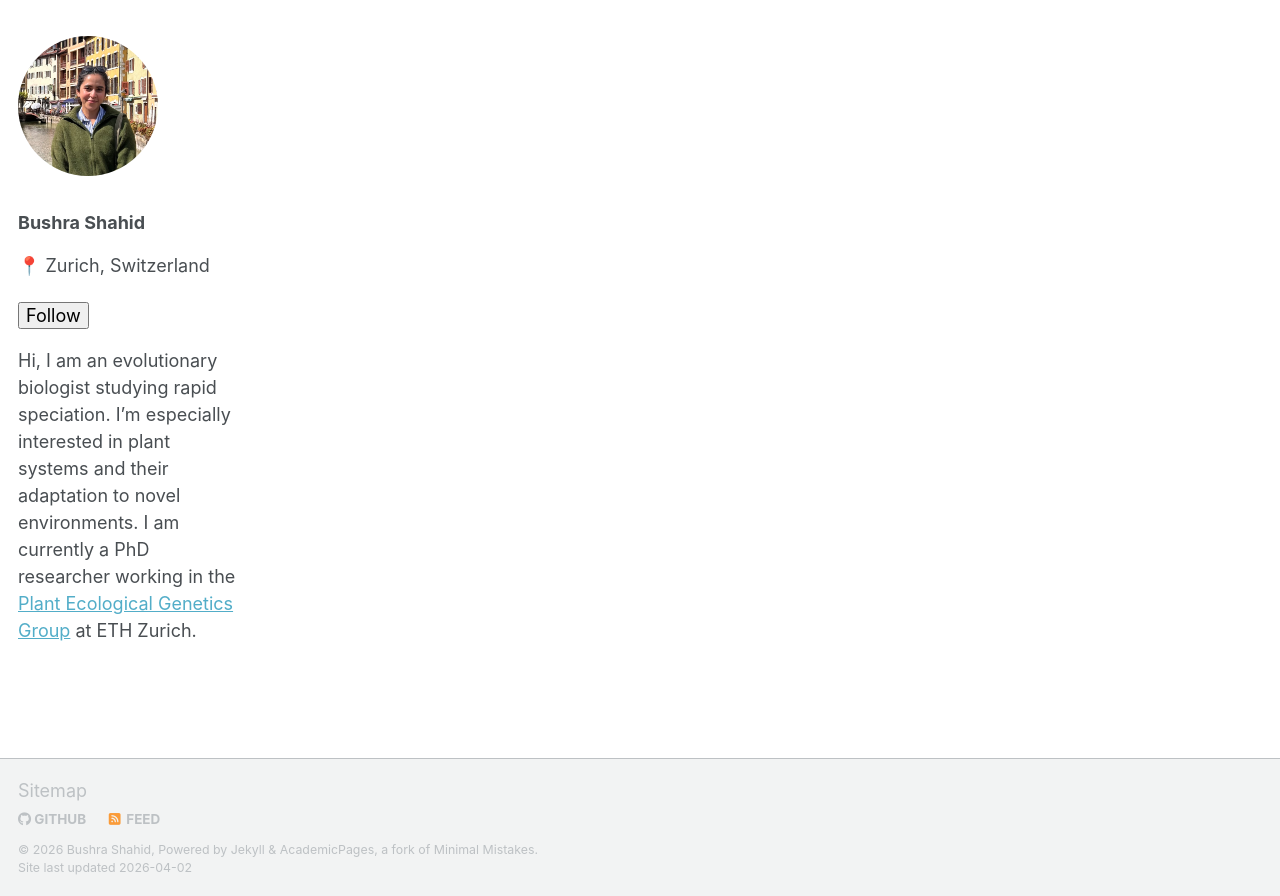
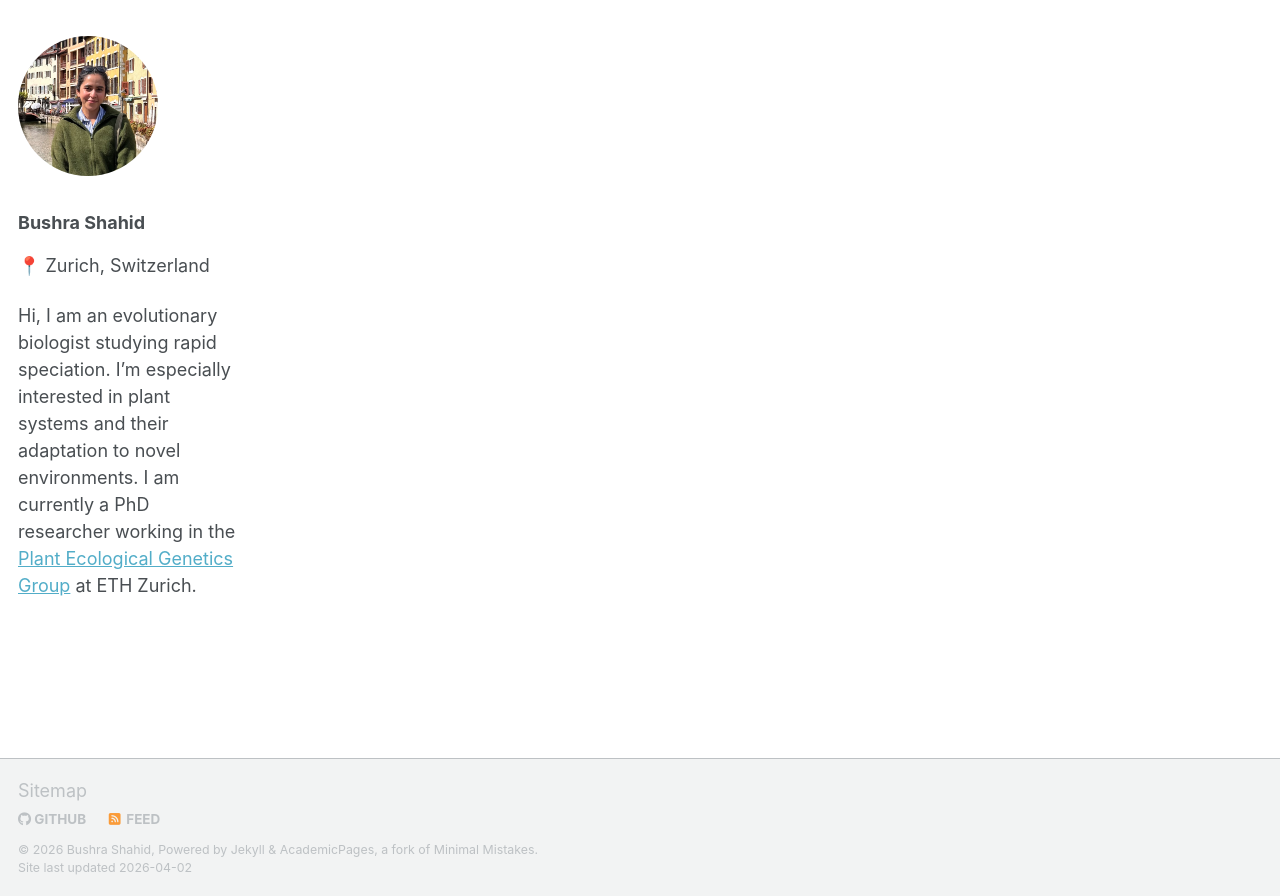
Before and after one commit to b-shahid/b-shahid.github.io, a Jekyll site: the page built from _pages/about.md, in a window 1280 px wide and 1399 px high, cut to the strip 503-1399 px from the top of the window. Built offline with Jekyll 4.4.1, drawn with Linux system fonts in a browser that asks for light colours; a script bundle is joined from its source files by our own code; library files that are not in the unit come from our copies.

Commit message:
Update main.scss

```diff
--- a/assets/css/main.scss
+++ b/assets/css/main.scss
@@ -226,6 +226,18 @@
   font-weight: bold;
   margin-right: auto !important;
 }
+.follow-btn {
+  display: none;
+}
+
+@media (max-width: 768px) {
+  .follow-btn {
+    display: inline-block !important;
+  }
+  #social-links {
+    display: none;
+  }
+}
 
 /* =========================
    MOBILE FIXES
@@ -297,4 +309,14 @@
   margin-top: 8px;
   font-size: 12px;
  }
+  .follow-btn {
+  display: inline-block !important;
+  padding: 4px 14px;
+  border: 1px solid #ccc;
+  border-radius: 6px;
+  background: white;
+  font-size: 13px;
+  cursor: pointer;
+  margin-top: 8px;
+ }
 }
```
